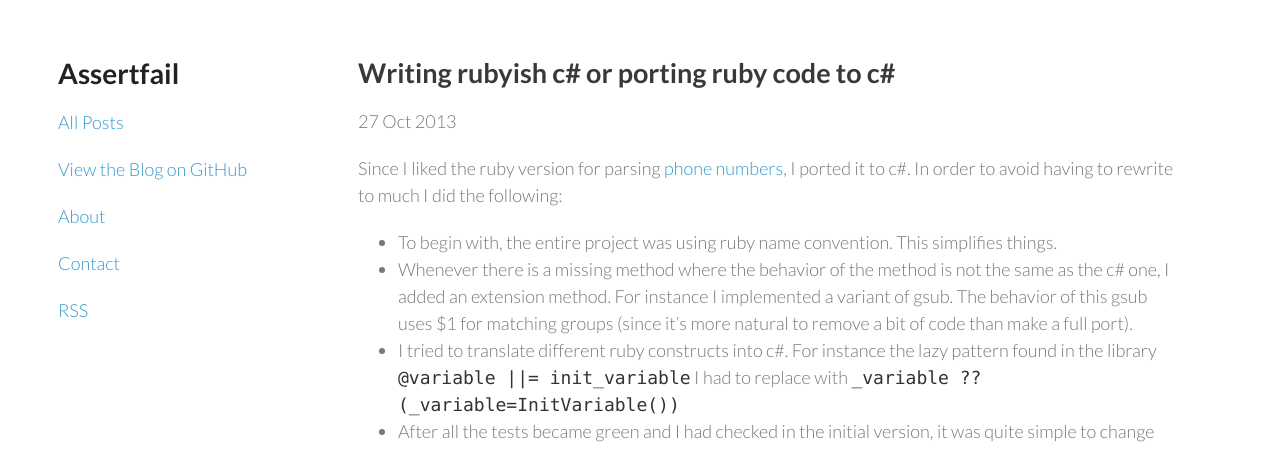
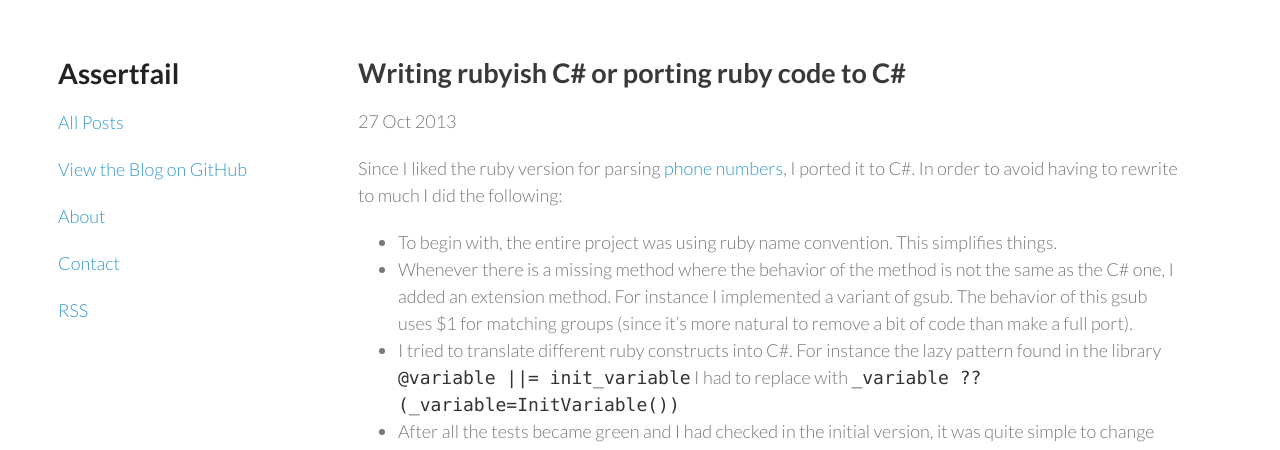
Before and after one commit to wallymathieu/assertfail, a Jekyll site: the page built from _posts/2013-10-27-writing-rubyish-c-or-porting-ruby-code.markdown, in a window 1280 px wide. Shown: the top 450 px of the page. Built offline with Jekyll 4.4.1, drawn with Linux system fonts in a browser that asks for light colours; nearby versions of some CDN libraries.

Commit message:
Update 2013-10-27-writing-rubyish-c-or-porting-ruby-code.markdown

```diff
--- a/_posts/2013-10-27-writing-rubyish-c-or-porting-ruby-code.markdown
+++ b/_posts/2013-10-27-writing-rubyish-c-or-porting-ruby-code.markdown
@@ -1,15 +1,15 @@
 ---
 layout: post
-title:  "Writing rubyish c# or porting ruby code to c#"
+title:  "Writing rubyish C# or porting ruby code to C#"
 date: 2013-10-27T15:41:00+01:00
 tags: c# ruby
 ---
 
-Since I liked the ruby version for parsing [phone numbers](https://github.com/sstephenson/global_phone), I ported it to c#. In order to avoid having to rewrite to much I did the following:
+Since I liked the ruby version for parsing [phone numbers](https://github.com/sstephenson/global_phone), I ported it to C#. In order to avoid having to rewrite to much I did the following:
 
 * To begin with, the entire project was using ruby name convention. This simplifies things.
-* Whenever there is a missing method where the behavior of the method is not the same as the c# one, I added an extension method. For instance I implemented a variant of gsub. The behavior of this gsub uses $1 for matching groups (since it's more natural to remove a bit of code than make a full port).
-* I tried to translate different ruby constructs into c#. For instance the lazy pattern found in the library `@variable ||= init_variable` I had to replace with `_variable ?? (_variable=InitVariable())`
+* Whenever there is a missing method where the behavior of the method is not the same as the C# one, I added an extension method. For instance I implemented a variant of gsub. The behavior of this gsub uses $1 for matching groups (since it's more natural to remove a bit of code than make a full port).
+* I tried to translate different ruby constructs into C#. For instance the lazy pattern found in the library `@variable ||= init_variable` I had to replace with `_variable ?? (_variable=InitVariable())`
 * After all the tests became green and I had checked in the initial version, it was quite simple to change name convention using resharper.
 
 The finished version is available on [github](https://github.com/wallymathieu/GlobalPhone)
```
